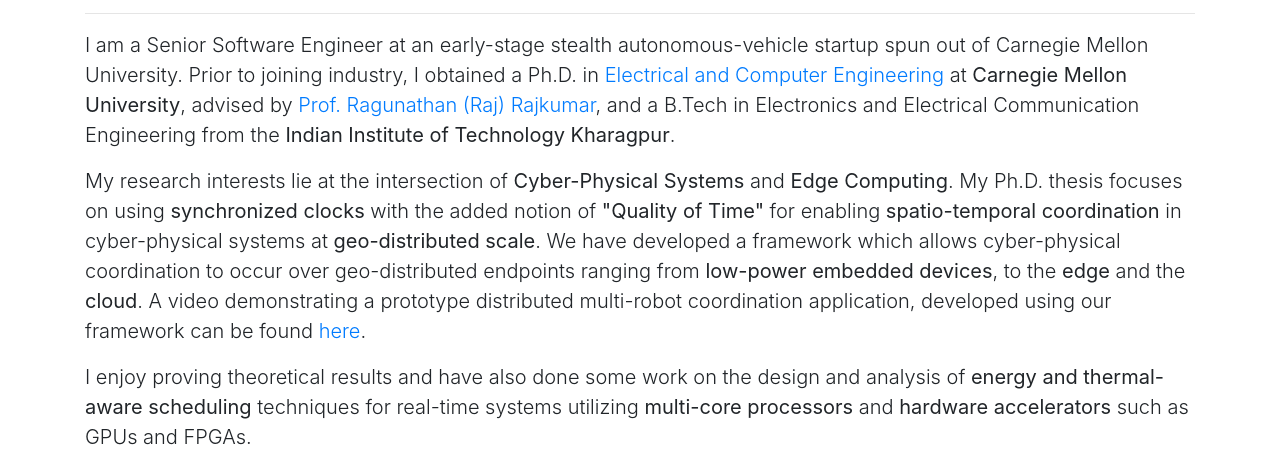
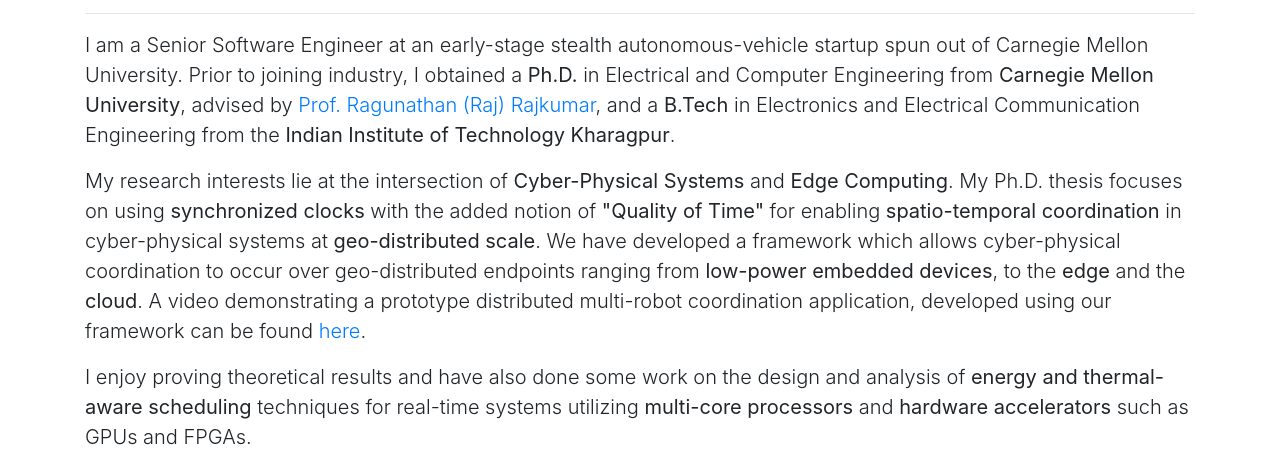
Before and after one commit to sanghamd/sanghamd.github.io, a website with bundled scripts: page index.html in a window 1280 px wide. Shown: the part 343-800 px from the top of the page. Built offline with nearby package versions, Linux system fonts and the light colour scheme.

Commit message:
updating intro

```diff
--- a/index.html
+++ b/index.html
@@ -101,7 +101,7 @@
             <!--<h3 class="page-header">About Me</h3>-->
             <h2>About Me</h2>
             <hr/>
-                <p class="lead"> I am a Senior Software Engineer at an early-stage stealth autonomous-vehicle startup spun out of Carnegie Mellon University. Prior to joining industry, I  obtained a Ph.D. in <a href=http://www.ece.cmu.edu/ target="_blank">Electrical and Computer Engineering</a> at <b>Carnegie Mellon University</b>, advised by <a href=https://users.ece.cmu.edu/~raj/ target="_blank">Prof. Ragunathan (Raj) Rajkumar</a>, and a B.Tech in Electronics and Electrical Communication Engineering from the <b>Indian Institute of Technology Kharagpur</b>.</p>
+                <p class="lead"> I am a Senior Software Engineer at an early-stage stealth autonomous-vehicle startup spun out of Carnegie Mellon University. Prior to joining industry, I  obtained a <b>Ph.D.</b> in Electrical and Computer Engineering from <b>Carnegie Mellon University</b>, advised by <a href=https://users.ece.cmu.edu/~raj/ target="_blank">Prof. Ragunathan (Raj) Rajkumar</a>, and a <b>B.Tech</b> in Electronics and Electrical Communication Engineering from the <b>Indian Institute of Technology Kharagpur</b>.</p>
 
                 <p class="lead">My research interests lie at the intersection of <b>Cyber-Physical Systems</b> and <b>Edge Computing</b>. My Ph.D. thesis focuses on using <b>synchronized clocks</b> with the added notion of <b>"Quality of Time"</b> for enabling <b>spatio-temporal coordination</b> in cyber-physical systems at <b>geo-distributed scale</b>. We have developed a framework which allows cyber-physical coordination to occur over geo-distributed endpoints ranging from <b>low-power embedded devices</b>, to the <b>edge</b> and the <b>cloud</b>.
 
```
